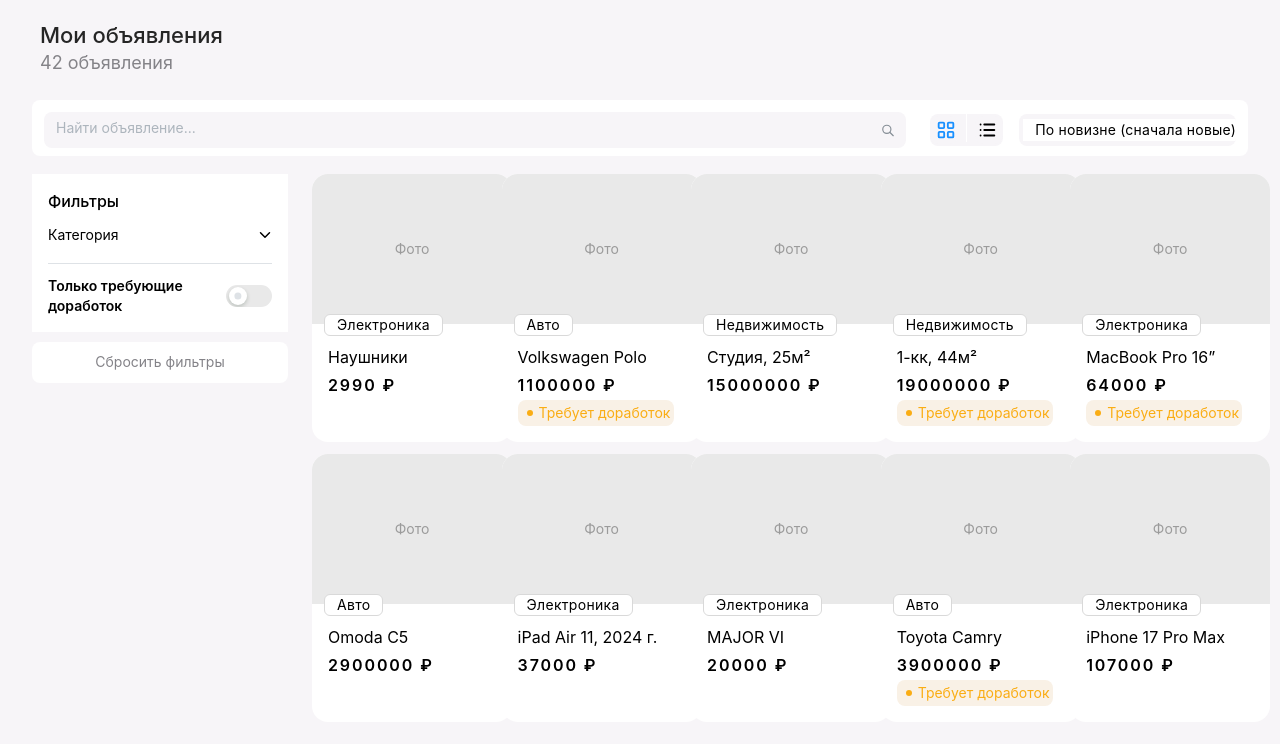
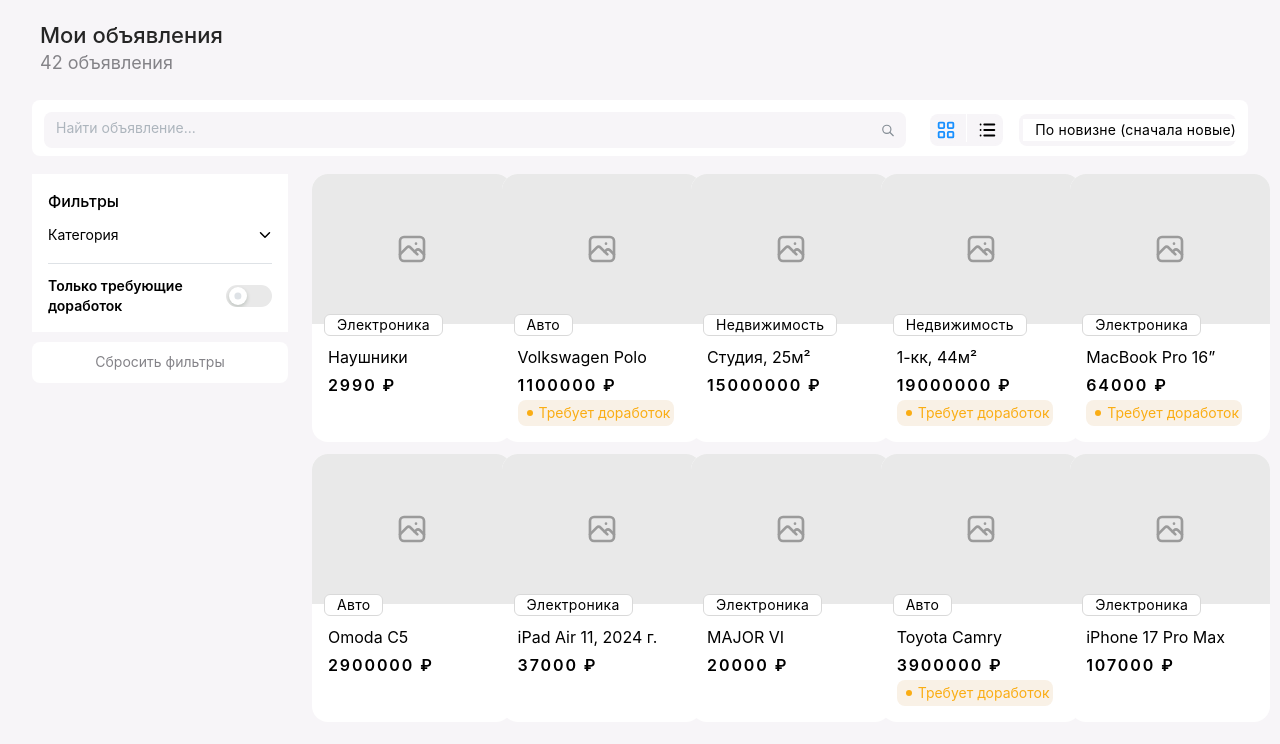
Before and after one commit to Raemyn/avito-ai, a React (Vite) app: page /ads in a window 1280 px wide. Shown: the top 744 px of the page. Built offline with nearby package versions, Linux system fonts and the light colour scheme.

Commit message:
Попытка сделать пагинацию

```diff
--- a/src/components/ads/AdsListPage.tsx
+++ b/src/components/ads/AdsListPage.tsx
@@ -15,7 +15,7 @@ import {
     TextInput,
     Title,
 } from "@mantine/core";
-import { IconChevronDown, IconLayoutGrid, IconList, IconSearch } from "@tabler/icons-react";
+import { IconChevronDown, IconLayoutGrid, IconList, IconPhoto, IconSearch } from "@tabler/icons-react";
 import AdsHeader from "./AdsHeader";
 
 type AdItem = {
@@ -39,7 +39,7 @@ const AdsListPage = () => {
         { category: "Авто", title: "Volkswagen Polo", price: "1100000 ₽", needsFix: true },
         { category: "Недвижимость", title: "Студия, 25м²", price: "15000000 ₽" },
         { category: "Недвижимость", title: "1-кк, 44м²", price: "19000000 ₽", needsFix: true },
-        { category: "Электроника", title: "MacBook Pro 16”", price: "64000 ₽" , needsFix: true  },
+        { category: "Электроника", title: "MacBook Pro 16”", price: "64000 ₽", needsFix: true },
         { category: "Авто", title: "Omoda C5", price: "2900000 ₽" },
         { category: "Электроника", title: "iPad Air 11, 2024 г.", price: "37000 ₽", },
         { category: "Электроника", title: "MAJOR VI", price: "20000 ₽" },
@@ -299,18 +299,16 @@ const AdsListPage = () => {
                                 >
                                     <Box
                                         h={150}
-                                        bg="#e9e9e9"
+                                        w={200}
                                         style={{
+                                            overflow: "hidden",
                                             display: "flex",
                                             alignItems: "center",
                                             justifyContent: "center",
-                                            width: "200px",
-                                            height: "150px",
+                                            backgroundColor: "#e9e9e9",
                                         }}
                                     >
-                                        <Text fz={14} c="#9b9b9b">
-                                            Фото
-                                        </Text>
+                                        <IconPhoto size={32} color="#9b9b9b" />
                                     </Box>
 
                                     <Box
@@ -365,7 +363,7 @@ const AdsListPage = () => {
 
                                         {ad.needsFix && (
                                             <Paper radius={8} bg='#f9f1e6' pl={9} p={2} mt={4}>
-                                            <Flex  align="center" gap={6}>
+                                                <Flex align="center" gap={6}>
                                                     {/* Круглый маркер */}
                                                     <Box
                                                         w={6}
```
Lines whose indentation alone changed are shown as unchanged.
